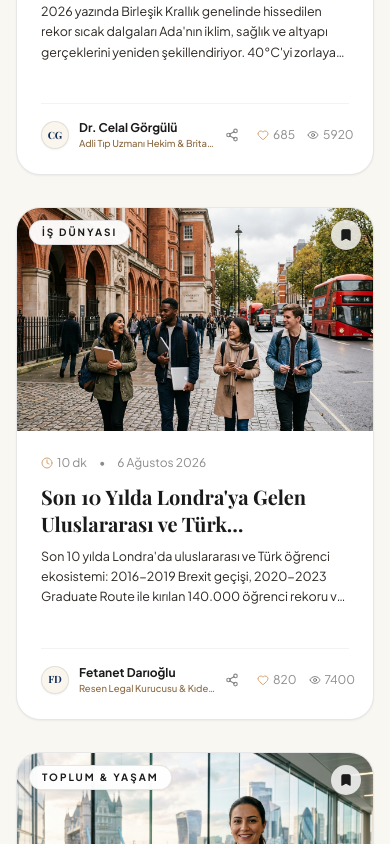
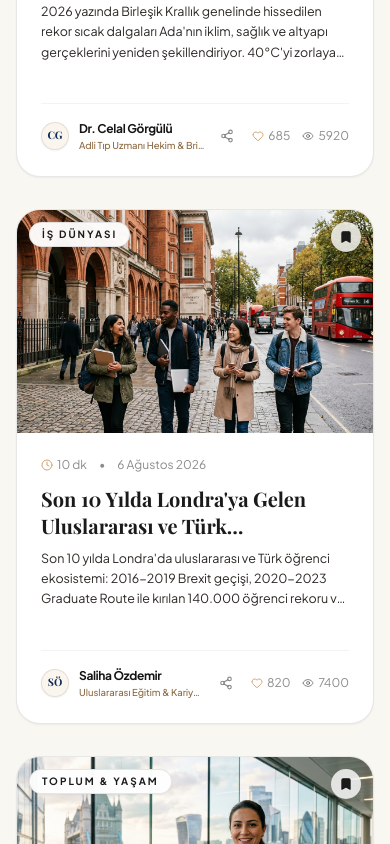
Before and after one commit to EmreAydgn/1, a React (Vite) app: page / in a window 390 px wide. Shown: the part 1920-2764 px from the top of the page. Built offline with nearby package versions, Linux system fonts and the light colour scheme; a web font is replaced by a local one.

Commit message:
refactor: standardize author profile display
- Remove inline author avatars across components
- Add Saliha Özdemir to authors list
- Improve BlogCard UI and typography for author info

```diff
--- a/src/App.tsx
+++ b/src/App.tsx
@@ -197,7 +197,7 @@ export default function App() {
     const newComment = {
       id: `c-${Date.now()}`,
       authorName,
-      authorAvatar: `https://images.unsplash.com/photo-1535713875002-d1d0cf377fde?auto=format&fit=crop&w=150&q=80`,
+      authorAvatar: '',
       content,
       createdAt: new Date().toLocaleDateString('tr-TR', { day: 'numeric', month: 'long', year: 'numeric' }),
       likes: 0,
--- a/src/components/AuthorsView.tsx
+++ b/src/components/AuthorsView.tsx
@@ -29,6 +29,12 @@ export const AUTHORS_DATA: AuthorProfile[] = [
     role: 'Genel Yayın Yönetmeni & Dergi Kurucusu | Emlak ve Yatırım Danışmanı',
     bio: 'Bir Ada Dergisi\'nin kurucusu ve Genel Yayın Yönetmeni\'dir. Üniversitelerin İngiliz Dili ve Edebiyatı bölümünden mezun olmuştur. 2015 yılından bu yana Londra\'da ikamet etmekte ve kariyerini Birleşik Krallık Emlak ve Yatırım Danışmanlığı alanında sürdürmektedir.',
     location: 'Londra, Birleşik Krallık',
+  },
+  {
+    name: 'Saliha Özdemir',
+    role: 'Uluslararası Eğitim & Kariyer Danışmanı',
+    bio: 'Londra merkezli uluslararası eğitim ve kariyer danışmanı. Birleşik Krallık üniversiteleri, yüksek lisans programları, Graduate Route (PSW) kariyer planlaması ve Londra öğrenci ekosistemi üzerine stratejik rehberlik sunmaktadır.',
+    location: 'Londra & İstanbul',
   },
   {
     name: 'Fetanet Darıoğlu',
@@ -134,11 +140,6 @@ export const AuthorsView: React.FC<AuthorsViewProps> = ({
     ? posts.filter((p) => p.author.name.toLowerCase() === selectedAuthorName.toLowerCase())
     : [];
 
-  const activeAuthorAvatar =
-    activeAuthor?.avatar ||
-    authorPosts.find((p) => p.author.avatar)?.author.avatar ||
-    posts.find((p) => p.author.name.toLowerCase() === selectedAuthorName?.toLowerCase() && p.author.avatar)?.author.avatar;
-
   const handleShareAuthor = async () => {
     if (!activeAuthor) return;
     const authorUrl = getAuthorShareUrl(activeAuthor.name);
@@ -241,18 +242,9 @@ export const AuthorsView: React.FC<AuthorsViewProps> = ({
         <div className="space-y-10">
           {/* Author Profile Banner */}
           <div className="bg-[#FAF8F5] p-6 sm:p-8 rounded-3xl border border-[#1A1A1A]/10 flex flex-col sm:flex-row items-center gap-6">
-            {activeAuthorAvatar ? (
-              <img
-                src={activeAuthorAvatar}
-                alt={activeAuthor.name}
-                referrerPolicy="no-referrer"
-                className="w-24 h-24 sm:w-28 sm:h-28 rounded-full object-cover border-4 border-white shadow-md shrink-0"
-              />
-            ) : (
             <div className="w-24 h-24 sm:w-28 sm:h-28 rounded-full bg-[#FAF6EE] text-[#0F2C59] font-bold font-serif-playfair text-2xl sm:text-3xl flex items-center justify-center border-4 border-white shadow-md shrink-0">
               {getAuthorInitials(activeAuthor.name)}
             </div>
-            )}
             <div className="text-center sm:text-left flex-1">
               <div className="flex items-center justify-center sm:justify-start gap-2 mb-1">
                 <h2 className="font-serif-playfair text-2xl font-bold text-[#1A1A1A]">{activeAuthor.name}</h2>
@@ -329,10 +321,6 @@ export const AuthorsView: React.FC<AuthorsViewProps> = ({
               (p) => p.author.name.toLowerCase() === author.name.toLowerCase()
             ).length;
 
-            const authorAvatar =
-              author.avatar ||
-              posts.find((p) => p.author.name.toLowerCase() === author.name.toLowerCase() && p.author.avatar)?.author.avatar;
-
             return (
               <div
                 key={author.name}
@@ -341,18 +329,9 @@ export const AuthorsView: React.FC<AuthorsViewProps> = ({
               >
                 <div>
                   <div className="relative mb-4 text-center">
-                    {authorAvatar ? (
-                      <img
-                        src={authorAvatar}
-                        alt={author.name}
-                        referrerPolicy="no-referrer"
-                        className="w-20 h-20 rounded-full object-cover mx-auto border-2 border-[#1A1A1A]/10 group-hover:border-[#D4A373] transition-colors shadow-xs shrink-0"
-                      />
-                    ) : (
                     <div className="w-20 h-20 rounded-full bg-[#FAF6EE] text-[#0F2C59] font-bold font-serif-playfair text-xl flex items-center justify-center mx-auto border-2 border-[#1A1A1A]/10 group-hover:border-[#D4A373] transition-colors shadow-xs shrink-0">
                       {getAuthorInitials(author.name)}
                     </div>
-                    )}
                     <span className="absolute bottom-0 right-1/2 translate-x-8 translate-y-1 bg-[#1A1A1A] text-white text-[9px] font-bold px-2 py-0.5 rounded-full border border-white">
                       {authorPostCount} Yazı
                     </span>
--- a/src/components/BlogCard.tsx
+++ b/src/components/BlogCard.tsx
@@ -298,17 +298,17 @@ export const BlogCard: React.FC<BlogCardProps> = ({
         <div className="flex items-center justify-between pt-4 border-t border-[#1A1A1A]/5">
           <div
             onClick={handleAuthorClick}
-            className="flex items-center gap-2.5 hover:opacity-80 transition-opacity cursor-pointer group/author"
+            className="flex items-center gap-2.5 hover:opacity-90 transition-opacity cursor-pointer group/author flex-1 min-w-0 mr-2"
             title={`${post.author.name} profiline git`}
           >
-            <div className="w-7 h-7 rounded-full bg-[#FAF6EE] text-[#0F2C59] font-bold font-serif-playfair text-[10px] flex items-center justify-center border border-[#1A1A1A]/10 shrink-0 shadow-xs">
+            <div className="w-7 h-7 rounded-full bg-[#FAF6EE] text-[#0F2C59] font-bold font-serif-playfair text-[10.5px] flex items-center justify-center border border-[#1A1A1A]/10 shrink-0 shadow-xs">
               {getAuthorInitials(post.author.name)}
             </div>
-            <div className="truncate max-w-[140px]">
-              <span className="text-xs font-bold font-sans-inter text-[#1A1A1A] group-hover/author:text-[#C8102E] transition-colors block truncate">
+            <div className="truncate min-w-0">
+              <span className="text-[12px] sm:text-[12.5px] font-bold font-sans-inter text-[#141414] group-hover/author:text-[#C8102E] transition-colors block truncate tracking-tight">
                 {post.author.name}
               </span>
-              <span className="text-[9.5px] font-sans-inter text-[#8C6A43] font-medium block truncate">
+              <span className="text-[9.5px] sm:text-[10px] font-sans-inter text-[#8C6A43] font-medium block truncate tracking-normal">
                 {getAuthorWritingPosition(post.author.name, post.author.bio)}
               </span>
             </div>
--- a/src/components/PdfMagazineModal.tsx
+++ b/src/components/PdfMagazineModal.tsx
@@ -1043,9 +1043,9 @@ export const PdfMagazineModal: React.FC<PdfMagazineModalProps> = ({
                   <p className="text-[8px] text-[#8C6A43] truncate">Adli Tıp Uzmanı Hekim &amp; Britanya Gündemi Analisti</p>
                 </div>
                 <div className="bg-[#1A1A1A]/[0.03] p-1.5 rounded border border-[#1A1A1A]/10">
-                  <span className="text-[#8C6A43] font-bold block uppercase tracking-wider text-[7.5px] sm:text-[8px]">02. HUKUK &amp; ŞİRKETLER</span>
-                  <p className="font-serif-newsreader font-bold text-[#1A1A1A] text-[9.5px] truncate">Av. Fetanet Darıoğlu</p>
-                  <p className="text-[8px] text-[#8C6A43] truncate">Resen Legal Kurucusu &amp; Kıdemli Avukat</p>
+                  <span className="text-[#8C6A43] font-bold block uppercase tracking-wider text-[7.5px] sm:text-[8px]">02. EĞİTİM &amp; KARİYER</span>
+                  <p className="font-serif-newsreader font-bold text-[#1A1A1A] text-[9.5px] truncate">Saliha Özdemir</p>
+                  <p className="text-[8px] text-[#8C6A43] truncate">Uluslararası Eğitim &amp; Kariyer Danışmanı</p>
                 </div>
                 <div className="bg-[#1A1A1A]/[0.03] p-1.5 rounded border border-[#1A1A1A]/10">
                   <span className="text-[#8C6A43] font-bold block uppercase tracking-wider text-[7.5px] sm:text-[8px]">03. VİZE &amp; GÖÇMENLİK</span>
@@ -1396,9 +1396,9 @@ export const PdfMagazineModal: React.FC<PdfMagazineModalProps> = ({
               <p className="text-[10px] text-[#8C6A43] truncate">Adli Tıp Uzmanı Hekim</p>
             </div>
             <div className="bg-[#1A1A1A]/[0.03] p-2.5 rounded border border-[#1A1A1A]/10">
-              <span className="text-[#8C6A43] font-bold block uppercase tracking-wider text-[9px] mb-0.5">02. HUKUK &amp; ŞİRKETLER</span>
-              <p className="font-serif-newsreader font-bold text-[#1A1A1A] text-[13px] truncate">Av. Fetanet Darıoğlu</p>
-              <p className="text-[10px] text-[#8C6A43] truncate">Resen Legal Kurucusu &amp; Kıdemli Avukat</p>
+              <span className="text-[#8C6A43] font-bold block uppercase tracking-wider text-[9px] mb-0.5">02. EĞİTİM &amp; KARİYER</span>
+              <p className="font-serif-newsreader font-bold text-[#1A1A1A] text-[13px] truncate">Saliha Özdemir</p>
+              <p className="text-[10px] text-[#8C6A43] truncate">Uluslararası Eğitim &amp; Kariyer Danışmanı</p>
             </div>
             <div className="bg-[#1A1A1A]/[0.03] p-2.5 rounded border border-[#1A1A1A]/10">
               <span className="text-[#8C6A43] font-bold block uppercase tracking-wider text-[9px] mb-0.5">03. VİZE &amp; GÖÇMENLİK</span>
--- a/src/data/initialPosts.ts
+++ b/src/data/initialPosts.ts
@@ -1,19 +1,14 @@
 import { BlogPost, CategoryOption } from '../types';
-import emreAydoganAvatar from '../assets/images/emre_aydogan_avatar_1785948893520.jpg';
 import ukPropertyInvestCover from '../assets/images/uk_property_invest_1785948908924.jpg';
 import ukHousingRatesChart from '../assets/images/uk_housing_rates_chart_1785948928358.jpg';
 import ukWindSolarEnergy from '../assets/images/uk_wind_solar_energy_1785628561512.jpg';
 import ukEconomicReformsCover from '../assets/images/uk_economic_reforms_1786013419108.jpg';
-import mehmetKaratekeAvatar from '../assets/images/mehmet_karateke_avatar_1786013433247.jpg';
 import britishAppleJuice from '../assets/images/british_apple_juice_1785628805063.jpg';
 import ukHeatwave2026Cover from '../assets/images/uk_heatwave_2026_1786019783378.jpg';
-import drCelalGorguluAvatar from '../assets/images/dr_celal_gorgulu_avatar_1786019795183.jpg';
 import birAdaManifestoCover from '../assets/images/london_aerial_view_1786020338763.jpg';
 import londonStudentsCover from '../assets/images/london_students_analysis_1785937267430.jpg';
-import fetanetDariogluAvatar from '../assets/images/fetanet_darioglu_official_1785628301139.jpg';
 import ukSponsorshipVisaCover from '../assets/images/uk_sponsorship_visa_1785940746279.jpg';
 import londonTurkishEventsCover from '../assets/images/london_turkish_events_1785940930126.jpg';
-import { BIR_ADA_LOGO_AVATAR } from '../components/BirAdaLogo';
 
 export const CATEGORIES: CategoryOption[] = [
   {
@@ -101,7 +96,7 @@ export const INITIAL_POSTS: BlogPost[] = [
     coverImage: birAdaManifestoCover,
     author: {
       name: 'Bir Ada Yayın Kurulu',
-      avatar: BIR_ADA_LOGO_AVATAR,
+      avatar: '',
       bio: 'Britanya\'da yaşayan Türk toplumunun ortak sesi ve bağımsız yaşam mecrası.',
     },
     createdAt: '2026-07-24T10:00:00Z',
@@ -196,7 +191,7 @@ Birbirimizin sesi olalım.
     coverImage: ukHeatwave2026Cover,
     author: {
       name: 'Dr. Celal Görgülü',
-      avatar: drCelalGorguluAvatar,
+      avatar: '',
       bio: 'Adli Tıp Uzmanı Doktor (Forensic Medicine Specialist / MD). Uzun yıllara dayanan adli tıp ve klinik tecrübesinin yanı sıra Britanya gündemini, ada iklimini, halk sağlığı dinamiklerini ve toplum sağlığı risklerini yakından takip eden araştırmacı yazar.',
     },
     createdAt: '2026-08-06T10:00:00Z',
@@ -321,15 +316,15 @@ Bir Ada ailesi olarak sağlığınızı, sevdiklerinizi ve toplumsal dayanışma
   {
     id: 'post-london-international-turkish-students-analysis',
     title: 'Son 10 Yılda Londra\'ya Gelen Uluslararası ve Türk Öğrencilerin Kapsamlı Analizi (2016 – 2026): Yükseliş Evreleri, Tercih Edilen Bölümler ve 10 Yıllık Maliyet Haritası',
-    subtitle: 'Resen Legal Kurucusu Av. Fetanet Darıoğlu kalemiyle: Brexit belirsizliğinden Graduate Route (PSW) patlamasına ve yeni vize kısıtlamalarına Londra\'daki uluslararası öğrenci hareketliliği, İşletme, AI ve Hukuk alanlarındaki talep dağılımı ile 2016 vs 2021 vs 2026 harç, yurt ve bütçe karşılaştırması.',
-    excerpt: 'Son 10 yılda Londra\'da uluslararası ve Türk öğrenci ekosistemi: 2016-2019 Brexit geçişi, 2020-2023 Graduate Route ile kırılan 140.000 öğrenci rekoru ve Türkiye\'den %65 artış, en çok tercih edilen 6 eğitim alanı, harçlar, kiralar ve IHS ile 10 yıllık maliyet haritası analizi. Av. Fetanet Darıoğlu rehberi.',
+    subtitle: 'Eğitim ve Kariyer Danışmanı Saliha Özdemir kalemiyle: Brexit belirsizliğinden Graduate Route (PSW) patlamasına ve yeni vize kısıtlamalarına Londra\'daki uluslararası öğrenci hareketliliği, İşletme, AI ve Hukuk alanlarındaki talep dağılımı ile 2016 vs 2021 vs 2026 harç, yurt ve bütçe karşılaştırması.',
+    excerpt: 'Son 10 yılda Londra\'da uluslararası ve Türk öğrenci ekosistemi: 2016-2019 Brexit geçişi, 2020-2023 Graduate Route ile kırılan 140.000 öğrenci rekoru ve Türkiye\'den %65 artış, en çok tercih edilen 6 eğitim alanı, harçlar, kiralar ve IHS ile 10 yıllık maliyet haritası analizi. Saliha Özdemir rehberi.',
     category: 'İş Dünyası',
-    tags: ['LondraÖğrencileri', 'İngiltereEğitim', 'YüksekLisans', 'GraduateRoute', 'PSW', 'TürkÖğrenciler', 'RussellGroup', 'EğitimMaliyeti', 'ResenLegal', 'FetanetDarıoğlu', 'İşDünyası', 'Londra'],
+    tags: ['LondraÖğrencileri', 'İngiltereEğitim', 'YüksekLisans', 'GraduateRoute', 'PSW', 'TürkÖğrenciler', 'RussellGroup', 'EğitimMaliyeti', 'SalihaÖzdemir', 'EğitimDanışmanı', 'İşDünyası', 'Londra'],
     coverImage: londonStudentsCover,
     author: {
-      name: 'Fetanet Darıoğlu',
-      avatar: fetanetDariogluAvatar,
-      bio: 'Resen Legal Kurucusu & Kıdemli Avukat (Founder & Principal Lawyer at Resen Legal - resenlegal.com). Birleşik Krallık ticaret ve şirketler hukuku, uluslararası eğitim & kariyer mevzuatı uzmanı.',
+      name: 'Saliha Özdemir',
+      avatar: '',
+      bio: 'Uluslararası Eğitim & Kariyer Danışmanı (London Higher Education Advisor). Birleşik Krallık üniversiteleri, yüksek lisans programları, burslar ve Londra öğrenci ekosistemi uzmanı.',
     },
     createdAt: '2026-08-06T09:00:00Z',
     readTimeMinutes: 10,
@@ -341,7 +336,7 @@ Bir Ada ailesi olarak sağlığınızı, sevdiklerinizi ve toplumsal dayanışma
     pinned: false,
     content: `# Son 10 Yılda Londra'ya Gelen Uluslararası ve Türk Öğrencilerin Kapsamlı Analizi (2016 – 2026)
 
-**Yazar: Fetanet Darıoğlu** — *Resen Legal Kurucusu & Kıdemli Avukat (Founder & Principal Lawyer at Resen Legal)*
+**Yazar: Saliha Özdemir** — *Uluslararası Eğitim & Kariyer Danışmanı (London Higher Education Advisor)*
 
 Birleşik Krallık’ın ve küresel eğitimin başkenti **Londra**, *QS Best Student Cities* sıralamasında art arda dünyanın en iyi öğrenci şehri seçilerek akademik cazibesini ve kültürel liderliğini tartışmasız şekilde kanıtlamıştır. **Imperial College London, University College London (UCL), London School of Economics (LSE), King's College London, Queen Mary University of London (QMUL)** ve **University of the Arts London (UAL)** gibi dünyanın en prestijli eğitim kurumlarına ev sahipliği yapan Londra; her yıl 130.000'i aşkın uluslararası öğrenciyi ve binlerce Türk gencini ağırlamaktadır.
 
@@ -431,17 +426,17 @@ Yüksek lisans mezuniyetinin ardından 2 yıllık Graduate Route vizesine başvu
 
 Son 10 yıllık veriler açıkça ortaya koymaktadır ki; Londra yükseköğrenim ekosistemi harç ve yaşam maliyetlerindeki artışa rağmen, sağladığı **küresel itibar, benzersiz profesyonel ağ (networking), 1 yıllık program verimliliği ve 2 yıllık Graduate Route kariyer kapısı** sayesinde dünyanın ve Türkiye’nin en parlak beyinleri için vazgeçilmez bir çekim merkezi olmaya devam etmektedir.
 
-Eğitim yolculuğuna başlamadan önce kabul şartlarının, CAS belgesi gerekliliklerinin, konut kira sözleşmelerinin (Tenancy Agreements) ve mezuniyet sonrası vize geçiş stratejilerinin doğru hukuki danışmanlıkla planlanması, başarının en temel anahtarıdır.
+Eğitim yolculuğuna başlamadan önce kabul şartlarının, CAS belgesi gerekliliklerinin, konut kira sözleşmelerinin (Tenancy Agreements) ve mezuniyet sonrası vize geçiş stratejilerinin doğru danışmanlıkla planlanması, başarının en temel anahtarıdır.
 
 ---
 
-*Hazırlayan: Av. Fetanet Darıoğlu — Resen Legal Kurucusu & Kıdemli Avukat (resenlegal.com) | Londra & İstanbul*`,
+*Hazırlayan: Saliha Özdemir — Uluslararası Eğitim & Kariyer Danışmanı | Londra & İstanbul*`,
     comments: [
       {
         id: 'c-students-1',
         authorName: 'Canberk Demir',
         authorAvatar: 'https://images.unsplash.com/photo-1500648767791-00dcc994a43e?auto=format&fit=crop&w=150&q=80',
-        content: 'KCL\'de LLM yapmayı planlayan bir hukukçu olarak 10 yıllık harç karşılaştırması ve tahkim alanı analizleri muhteşem bir rehber olmuş. Fetanet Hanım\'a çok teşekkürler.',
+        content: 'KCL\'de LLM yapmayı planlayan bir hukukçu olarak 10 yıllık harç karşılaştırması ve tahkim alanı analizleri muhteşem bir rehber olmuş. Saliha Hanım\'a çok teşekkürler.',
         createdAt: '2026-08-06T09:30:00Z',
         likes: 34,
       },
@@ -465,7 +460,7 @@ Eğitim yolculuğuna başlamadan önce kabul şartlarının, CAS belgesi gerekli
     coverImage: ukSponsorshipVisaCover,
     author: {
       name: 'Av. Ahmet Hüsrev',
-      avatar: 'https://images.unsplash.com/photo-1556157382-97eda2d62296?auto=format&fit=crop&w=200&q=80',
+      avatar: '',
       bio: 'Londra Göçmenlik & Vize Avukatı | Lease Yenileme ve Uzatma Uzmanı.',
     },
     createdAt: '2026-08-05T08:00:00Z',
@@ -610,7 +605,7 @@ Sponsorluk Vizesi sürecine girmeden önce şu 3 stratejik adımı mutlaka kontr
     coverImage: 'https://images.unsplash.com/photo-1543783207-ec64e4d95325?auto=format&fit=crop&w=1200&q=80',
     author: {
       name: 'Dr. Selin Karan',
-      avatar: 'https://images.unsplash.com/photo-1573496359142-b8d87734a5a2?auto=format&fit=crop&w=200&q=80',
+      avatar: '',
       bio: 'Tarih Araştırmacısı ve Oxford Üniversitesi Tarih Akademisyeni.',
     },
     createdAt: '2026-07-24T08:00:00Z',
@@ -655,7 +650,7 @@ Bugün Oxford\'a giden ziyaretçiler, Broad Street caddesinin ortasındaki parke
     coverImage: 'https://images.unsplash.com/photo-1579783900882-c0d3dad7b119?auto=format&fit=crop&w=1200&q=80',
     author: {
       name: 'Ece Aydın',
-      avatar: 'https://images.unsplash.com/photo-1494790108377-be9c29b29330?auto=format&fit=crop&w=200&q=80',
+      avatar: '',
       bio: 'Sanat Eleştirmeni ve Londra Sanat Rotası Yazarı.',
     },
     createdAt: '2026-07-23T18:00:00Z',
@@ -689,7 +684,7 @@ Tate Modern çıkışında yer alan yaya köprüsü Millennium Bridge üzerinden
     coverImage: 'https://images.unsplash.com/photo-1576091160399-112ba8d25d1d?auto=format&fit=crop&w=1200&q=80',
     author: {
       name: 'Dr. Mehmet Soylu',
-      avatar: 'https://images.unsplash.com/photo-1537368910025-700350fe46c7?auto=format&fit=crop&w=200&q=80',
+      avatar: '',
       bio: 'NHS Bünyesinde Tıp Uzmanı ve Sağlık Teknolojileri Yazarı.',
     },
     createdAt: '2026-07-23T12:00:00Z',
@@ -715,7 +710,7 @@ Londra, Manchester, Birmingham ve Cambridge'deki araştırma merkezlerinde başl
       {
         id: 'c-health-1',
         authorName: 'Sibel Akman',
-        authorAvatar: 'https://images.unsplash.com/photo-1544005313-94ddf0286df2?auto=format&fit=crop&w=150&q=80',
+        authorAvatar: '',
         content: 'Tıp dünyasında ve İngiltere\'de umut verici harika bir gelişme. Detaylı anlatım için teşekkürler.',
         createdAt: '2026-07-23T15:00:00Z',
         likes: 31,
@@ -732,7 +727,7 @@ Londra, Manchester, Birmingham ve Cambridge'deki araştırma merkezlerinde başl
     coverImage: ukEconomicReformsCover,
     author: {
       name: 'Mehmet Karateke',
-      avatar: mehmetKaratekeAvatar,
+      avatar: '',
       bio: 'Üniversitelerin İngilizce bölümünden mezun. Türkçe, İngilizce, Arnavutça ve İtalyancayı çok iyi derecede konuşabilmekte. Yıllarca eğitimcilik yapmış olup şu anda İngiltere\'de memur olarak çalışmakta ve İngiltere siyasetini yakinen takip etmektedir.',
     },
     createdAt: '2026-08-06T08:30:00Z',
@@ -898,7 +893,7 @@ Londra'nın sergilediği bu duruş; bir yandan Birleşik Krallık'ı uluslararas
     coverImage: ukPropertyInvestCover,
     author: {
       name: 'Emre Aydoğan',
-      avatar: emreAydoganAvatar,
+      avatar: '',
       bio: 'Bir Ada Dergisi Kurucusu & Genel Yayın Yönetmeni | Emlak ve Yatırım Danışmanı. Üniversitelerin İngiliz Dili ve Edebiyatı bölümünden mezun olup 2015 yılından bu yana Londra\'da yaşamakta ve kariyerini Birleşik Krallık Emlak ve Yatırım Danışmanlığı alanında sürdürmektedir.',
     },
     createdAt: '2026-08-04T11:00:00Z',
@@ -1013,7 +1008,7 @@ Aşağıdaki tablo, 2019 yılından 2026 güncel dönemine kadar Birleşik Krall
       {
         id: 'c-emre-1',
         authorName: 'Murat Yazıcı',
-        authorAvatar: 'https://images.unsplash.com/photo-1507003211169-0a1dd7228f2d?auto=format&fit=crop&w=150&q=80',
+        authorAvatar: '',
         content: 'Genel Yayın Yönetmenimiz Emre Aydoğan\'dan UK emlak piyasası, 2019-2026 faiz grafiği ve Buy-to-Let stratejileri üzerine başucu niteliğinde bir makale. Emeğinize sağlık!',
         createdAt: '2026-08-04T12:30:00Z',
         likes: 48,
@@ -1021,7 +1016,7 @@ Aşağıdaki tablo, 2019 yılından 2026 güncel dönemine kadar Birleşik Krall
       {
         id: 'c-emre-2',
         authorName: 'Selin Varol',
-        authorAvatar: 'https://images.unsplash.com/photo-1534528741775-53994a69daeb?auto=format&fit=crop&w=150&q=80',
+        authorAvatar: '',
         content: 'Özellikle BoE faiz döngüsü ile konut fiyat endeksinin karşılaştırmalı tablosu ve SPV Limited şirket tavsiyeleri Birleşik Krallık\'ta ev almak isteyen herkes için altın değerinde.',
         createdAt: '2026-08-04T14:15:00Z',
         likes: 36,
@@ -1038,7 +1033,7 @@ Aşağıdaki tablo, 2019 yılından 2026 güncel dönemine kadar Birleşik Krall
     coverImage: 'https://images.unsplash.com/photo-1455390582262-044cdead277a?auto=format&fit=crop&w=1200&q=80',
     author: {
       name: 'Ece Aydın',
-      avatar: 'https://images.unsplash.com/photo-1494790108377-be9c29b29330?auto=format&fit=crop&w=200&q=80',
+      avatar: '',
       bio: 'Karşılaştırmalı Edebiyat Araştırmacısı ve Editör.',
     },
     createdAt: '2026-07-18T11:00:00Z',
@@ -1061,7 +1056,7 @@ Aşağıdaki tablo, 2019 yılından 2026 güncel dönemine kadar Birleşik Krall
     coverImage: britishAppleJuice,
     author: {
       name: 'Merve Karan',
-      avatar: 'https://images.unsplash.com/photo-1534528741775-53994a69daeb?auto=format&fit=crop&w=200&q=80',
+      avatar: '',
       bio: 'Seyahat yazarı, gastronomi araştırmacısı ve fotoğrafçı.',
     },
     createdAt: '2026-08-01T15:00:00Z',
@@ -1111,7 +1106,7 @@ Kırsal rotamızın kuzey ayağında, sisli vadileri ve derin gölleriyle **Scot
       {
         id: 'c-601',
         authorName: 'Selin Doğan',
-        authorAvatar: 'https://images.unsplash.com/photo-1534528741775-53994a69daeb?auto=format&fit=crop&w=200&q=80',
+        authorAvatar: '',
         content: 'Somerset\'teki elma bahçelerine gitmiştim, taze sıkım elma suyu gerçekten harikaydı. Çok zengin ve harika bir seyahat rehberi olmuş!',
         createdAt: '2026-08-01T16:00:00Z',
         likes: 12,
@@ -1269,7 +1264,7 @@ Londra'da finans, hukuk, yazılım, akademi ve girişimcilik alanında çalışa
       {
         id: 'c-event-1',
         authorName: 'Deniz Sarp',
-        authorAvatar: 'https://images.unsplash.com/photo-1507003211169-0a1dd7228f2d?auto=format&fit=crop&w=150&q=80',
+        authorAvatar: '',
         content: 'Londra\'da ne zaman hangi konser var diye sürekli onlarca sayfayı geziyorduk. Tek bir takvimde ve böylesine ayrıntılı toplanması muhteşem olmuş! Indigo O2 ve Jazz Cafe notları tam yerinde.',
         createdAt: '2026-08-05T08:15:00Z',
         likes: 38,
@@ -1277,7 +1272,7 @@ Londra'da finans, hukuk, yazılım, akademi ve girişimcilik alanında çalışa
       {
         id: 'c-event-2',
         authorName: 'Ceren Yurt',
-        authorAvatar: 'https://images.unsplash.com/photo-1534528741775-53994a69daeb?auto=format&fit=crop&w=150&q=80',
+        authorAvatar: '',
         content: 'Shaw Theatre\'daki Türkçe tiyatro oyunlarını ve Shoreditch\'teki tech buluşmalarını da eklemeniz çok değerli. Takvimi favorilerime kaydettim, elinize sağlık Emre Bey!',
         createdAt: '2026-08-05T08:50:00Z',
         likes: 27,
--- a/src/utils/authorUtils.ts
+++ b/src/utils/authorUtils.ts
@@ -10,6 +10,7 @@ export const getAuthorInitials = (name: string): string => {
 
 export const AUTHOR_POSITIONS_MAP: Record<string, string> = {
   'Dr. Celal Görgülü': 'Adli Tıp Uzmanı Hekim & Britanya Gündemi Analisti',
+  'Saliha Özdemir': 'Uluslararası Eğitim & Kariyer Danışmanı',
   'Av. Fetanet Darıoğlu': 'Resen Legal Kurucusu & Kıdemli Avukat',
   'Fetanet Darıoğlu': 'Resen Legal Kurucusu & Kıdemli Avukat',
   'Av. Ahmet Hüsrev': 'Londra Göçmenlik & Vize Avukatı',
```
Lines whose indentation alone changed are shown as unchanged.
